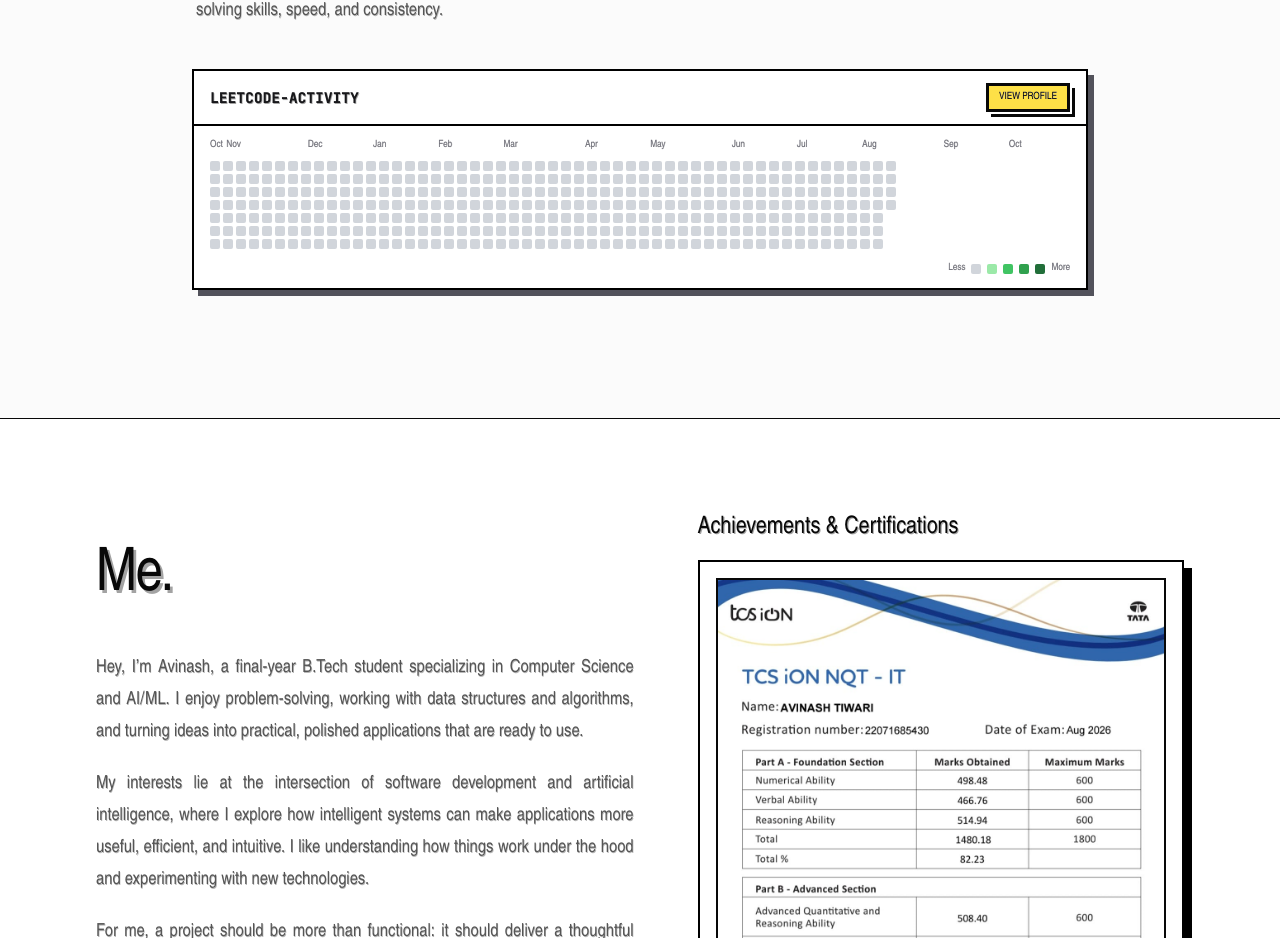
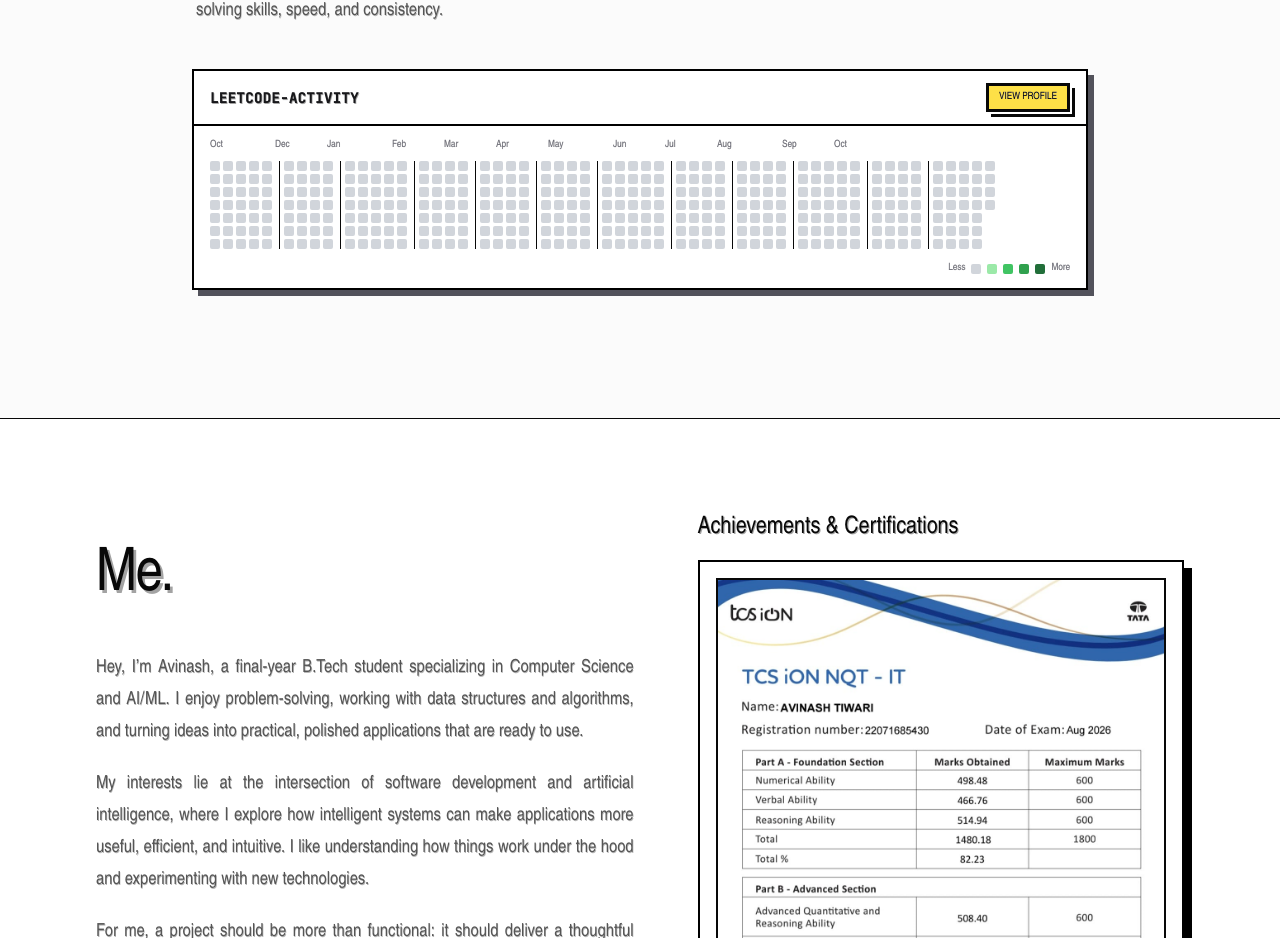
Before and after one commit to AVINASHTIWARI14/portfolio, a React (Vite) app: page / in a window 1280 px wide. Shown: the part 2036-2974 px from the top of the page. Built offline with nearby package versions, Linux system fonts and the light colour scheme; no server answers; a web font is replaced by a local one.

Commit message:
Restore month labels and separators in heatmap

```diff
--- a/src/components/portfolio/Dsa.tsx
+++ b/src/components/portfolio/Dsa.tsx
@@ -55,10 +55,13 @@ function LeetCodeHeatmap() {
   }, [submissions]);
 
   const monthLabels = useMemo(() => weeks.map((week, index) => {
-    const first = week[0];
-    if (!first) return "";
-    const date = new Date(`${first.date}T12:00:00`);
-    return index === 0 || date.getDate() <= 7 ? date.toLocaleString("en-US", { month: "short" }) : "";
+    const firstOfMonth = week.find((day) => day.date.endsWith("-01"));
+    if (index === 0) {
+      const firstDate = new Date(`${week[0].date}T12:00:00`);
+      return firstDate.toLocaleString("en-US", { month: "short" });
+    }
+    if (!firstOfMonth) return "";
+    return new Date(`${firstOfMonth.date}T12:00:00`).toLocaleString("en-US", { month: "short" });
   }), [weeks]);
 
   const colorFor = (count: number) => {
@@ -71,12 +74,12 @@ function LeetCodeHeatmap() {
 
   return (
     <div className="min-w-[760px] text-zinc-700">
-      <div className="mb-2 grid gap-1 text-[10px] text-zinc-500" style={{ gridTemplateColumns: `repeat(${weeks.length}, minmax(0, 1fr))` }}>
-        {monthLabels.map((month, index) => <span key={index}>{month}</span>)}
+      <div className="mb-2 flex gap-[3px] text-[10px] text-zinc-500">
+        {monthLabels.map((month, index) => <span key={index} className="w-[10px] shrink-0 overflow-visible whitespace-nowrap">{month}</span>)}
       </div>
-      <div className="flex gap-[3px]" aria-label="LeetCode submission activity over the past year">
+      <div className="flex items-start gap-[3px]" aria-label="LeetCode submission activity over the past year">
         {weeks.map((week, index) => (
-          <div className="flex flex-col gap-[3px]" key={index}>
+          <div className={`flex flex-col gap-[3px] ${monthLabels[index] && index > 0 ? "ml-1 border-l border-zinc-300 pl-1" : ""}`} key={index}>
             {week.map((day) => (
               <span
                 key={day.date}
```
